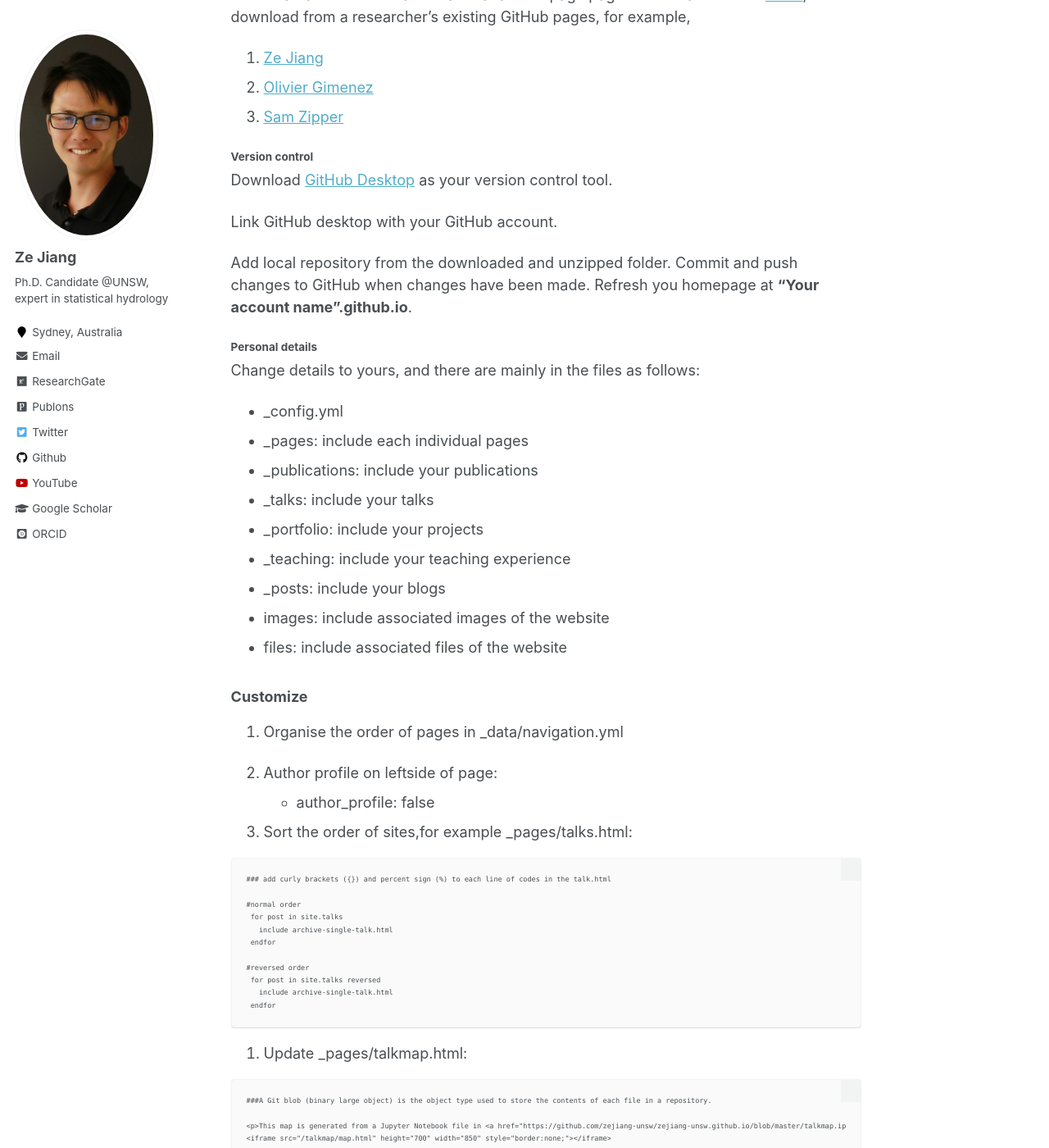
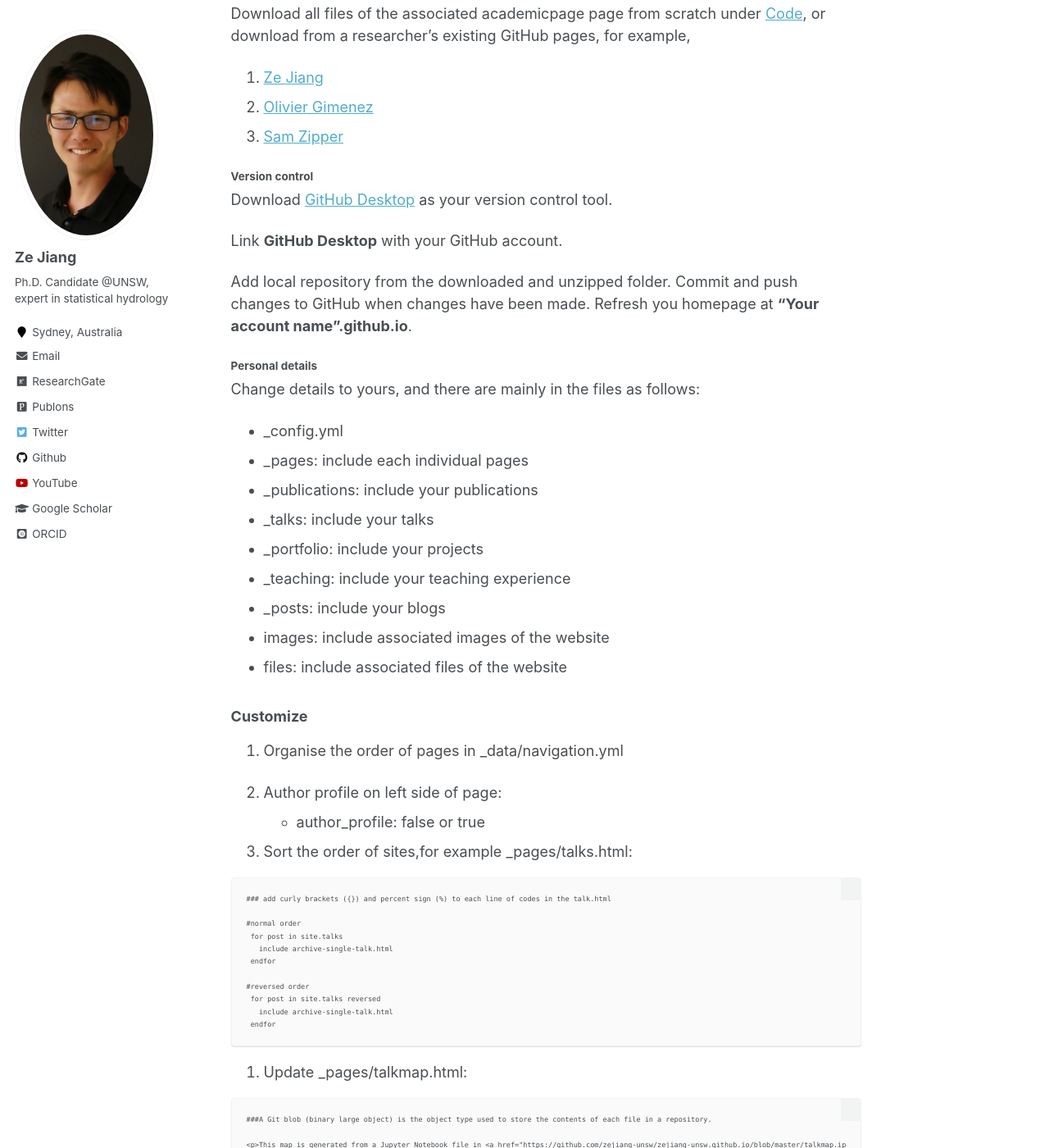
Before and after one commit to zejiang-unsw/zejiang-unsw.github.io, a Jekyll site: the page built from _posts/2021-05-06-blog-post-3.md, in a window 1280 px wide and 1400 px high, scrolled down 729 px. Shown: the whole window at 82% size. Built offline with Jekyll 4.4.1, drawn with Linux system fonts in a browser that asks for light colours; some web fonts are replaced; some of the changed text lies outside the part shown.

Commit message:
Update 2021-05-06-blog-post-3.md

```diff
--- a/_posts/2021-05-06-blog-post-3.md
+++ b/_posts/2021-05-06-blog-post-3.md
@@ -17,7 +17,8 @@
 
 #### GitHub page
 Open a GitHub account and your personal website will be hosted there.
-*Note: choose your account name carefully since it will become your website link address in the end, if you do not want to pay for any domain address.*
+
+***Note: choose your account name carefully since it will become your website link address in the end, if you do not want to pay for any domain address.***
 
 Download all files of the associated academicpage page from scratch under [Code](https://github.com/academicpages/academicpages.github.io), or download from a researcher's existing GitHub pages, for example,
 
@@ -29,7 +30,7 @@
 
 Download [GitHub Desktop](https://desktop.github.com/) as your version control tool.
 
-Link GitHub desktop with your GitHub account.
+Link **GitHub Desktop** with your GitHub account.
 
 Add local repository from the downloaded and unzipped folder. Commit and push changes to GitHub when changes have been made. Refresh you homepage at **"Your account name".github.io**.
 
@@ -50,8 +51,8 @@
 
 1. Organise the order of pages in _data/navigation.yml
 
-2. Author profile on leftside of page:
-  * author_profile: false
+2. Author profile on left side of page:
+  * author_profile: false or true
 
 3. Sort the order of sites,for example _pages/talks.html:
 
```
Also changed, not shown: other parts of _posts/2021-05-06-blog-post-3.md (+2 -2 lines).
